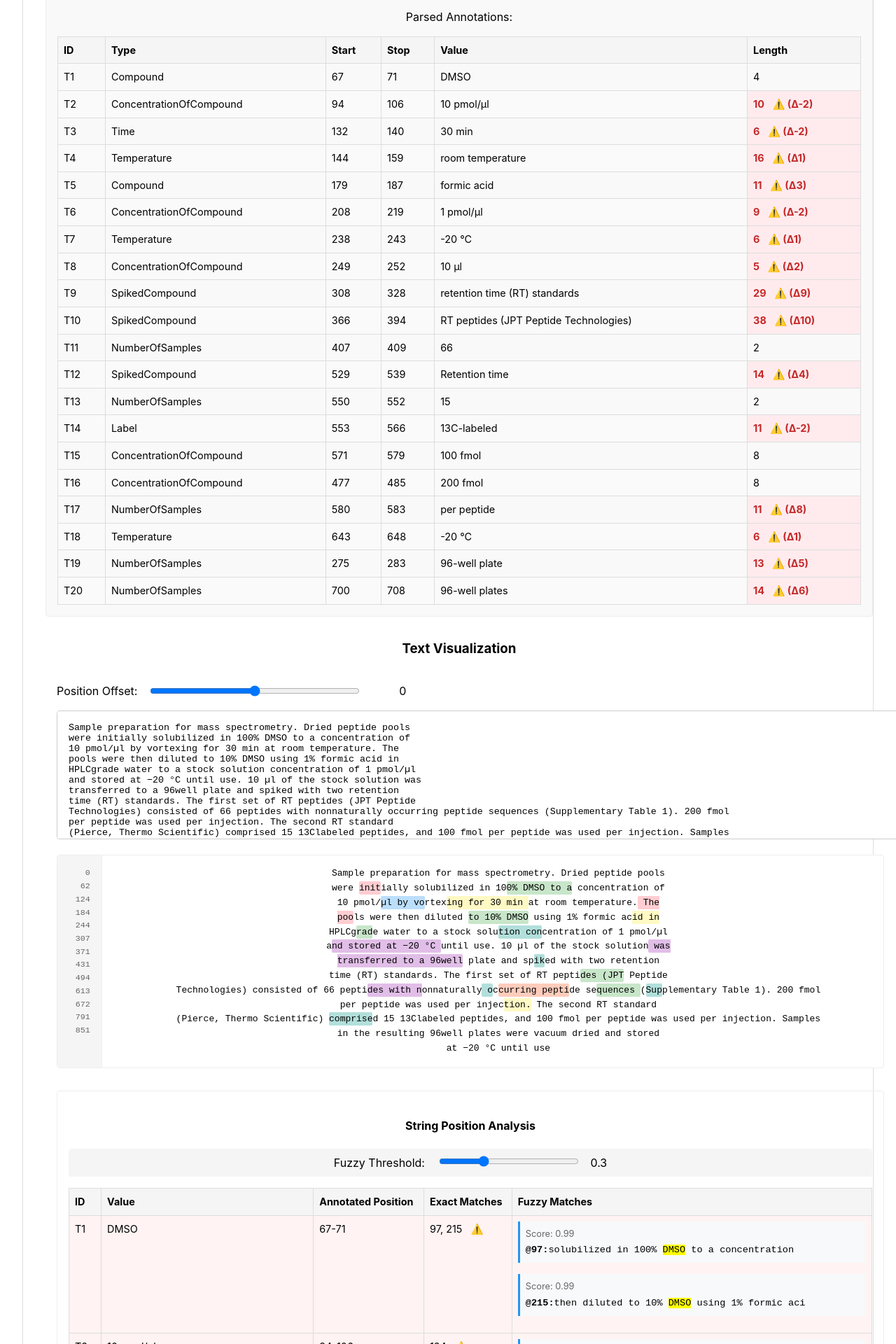
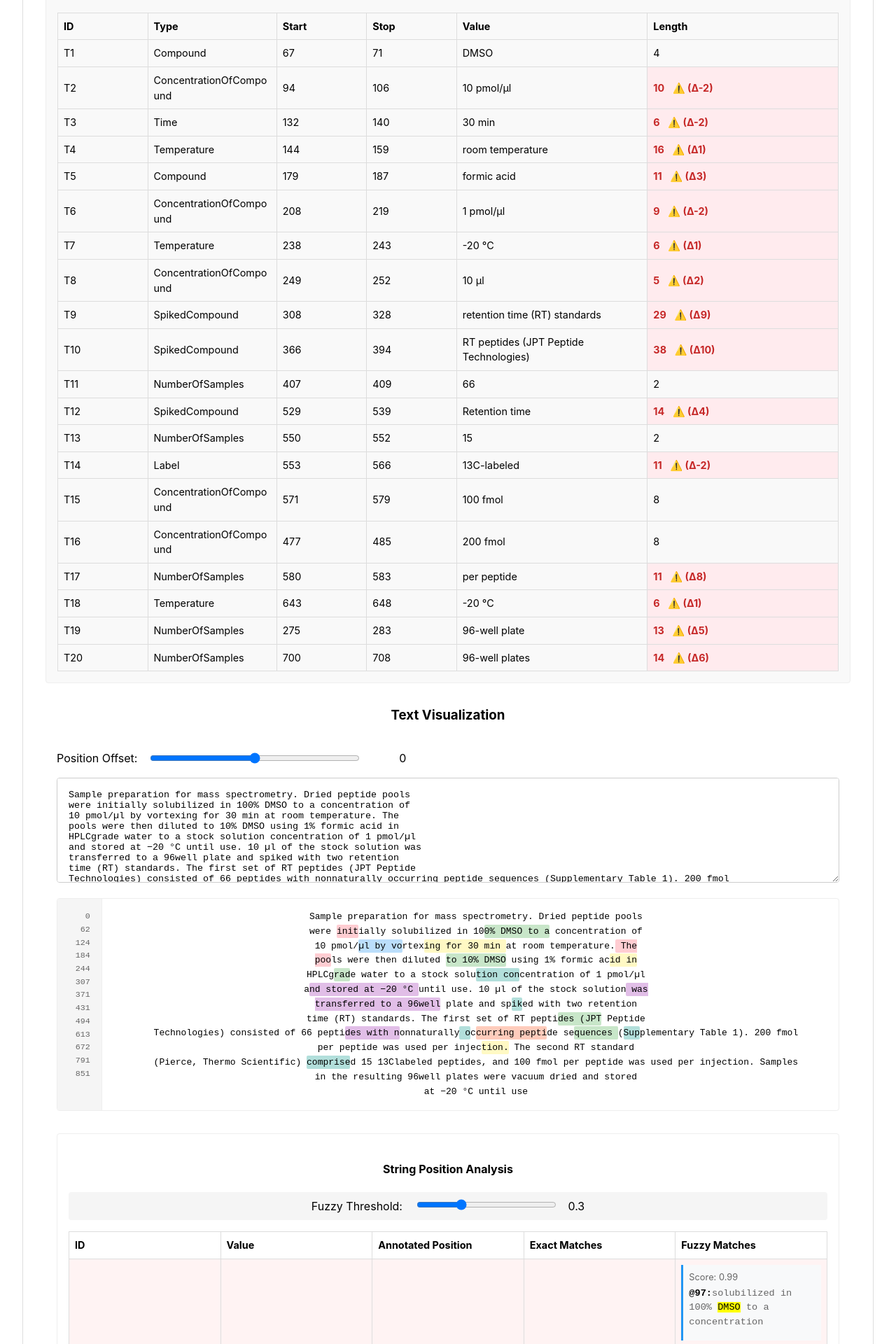
Before and after one commit to tkschmidt/bratAnn, a Vue app: page / in a window 1280 px wide. Shown: the part 400-2320 px from the top of the page at 70% size. Built offline with nearby package versions, Linux system fonts and the light colour scheme.

Commit message:
Fitting to container

```diff
--- a/src/components/AnnotatedText.vue
+++ b/src/components/AnnotatedText.vue
@@ -336,7 +336,9 @@ const stringMatches = computed(() => {
 <style scoped>
 .annotated-text-container {
   width: 100%;
+  max-width: 100%;
   padding: 1rem;
+  box-sizing: border-box;
 }
 
 .controls {
@@ -344,11 +346,13 @@ const stringMatches = computed(() => {
   align-items: center;
   gap: 1rem;
   margin-bottom: 1rem;
+  flex-wrap: wrap;
 }
 
 .offset-slider {
   flex: 1;
   max-width: 300px;
+  min-width: 100px;
 }
 
 .offset-value {
@@ -365,6 +369,7 @@ const stringMatches = computed(() => {
   border-radius: 4px;
   font-family: monospace;
   resize: vertical;
+  box-sizing: border-box;
 }
 
 .text-display-wrapper {
@@ -373,6 +378,9 @@ const stringMatches = computed(() => {
   border: 1px solid #eee;
   border-radius: 4px;
   background-color: white;
+  overflow-x: auto;
+  width: 100%;
+  box-sizing: border-box;
 }
 
 .line-numbers {
@@ -385,6 +393,7 @@ const stringMatches = computed(() => {
   text-align: right;
   min-width: 4em;
   user-select: none;
+  flex-shrink: 0;
 }
 
 .line-number {
@@ -398,6 +407,8 @@ const stringMatches = computed(() => {
   line-height: 1.6;
   white-space: pre-wrap;
   font-family: monospace;
+  overflow-x: hidden;
+  word-wrap: break-word;
 }
 
 .highlighted-text {
@@ -411,6 +422,9 @@ const stringMatches = computed(() => {
   padding: 1rem;
   border: 1px solid #eee;
   border-radius: 4px;
+  width: 100%;
+  box-sizing: border-box;
+  overflow-x: auto;
 }
 
 .matches-table {
@@ -418,6 +432,7 @@ const stringMatches = computed(() => {
   border-collapse: collapse;
   margin-top: 1rem;
   font-size: 0.9rem;
+  table-layout: fixed;
 }
 
 .matches-table th,
@@ -425,12 +440,9 @@ const stringMatches = computed(() => {
   padding: 0.5rem;
   text-align: left;
   border: 1px solid #ddd;
-  vertical-align: top;
-}
-
-.matches-table th {
-  background-color: #f5f5f5;
-  font-weight: bold;
+  overflow: hidden;
+  text-overflow: ellipsis;
+  word-wrap: break-word;
 }
 
 .position-mismatch td {
@@ -447,6 +459,8 @@ const stringMatches = computed(() => {
   padding: 0.5rem;
   background-color: #f5f5f5;
   border-radius: 4px;
+  width: 100%;
+  box-sizing: border-box;
 }
 
 .threshold-slider {
@@ -474,8 +488,14 @@ mark {
 }
 
 .context-entry {
+  margin-bottom: 0.5rem;
   font-family: monospace;
   font-size: 0.85rem;
   white-space: pre-wrap;
+  word-break: break-word;
+}
+
+.context-text {
+  color: #666;
 }
 </style>
--- a/src/components/bratAnn.vue
+++ b/src/components/bratAnn.vue
@@ -117,11 +117,15 @@ handleTextChange()
 <style scoped>
 .brat-annotation {
   width: 100%;
+  max-width: 100%;
   padding: 1rem;
+  box-sizing: border-box;
 }
 
 .annotation-input, .text-visualization {
   margin-bottom: 2rem;
+  width: 100%;
+  max-width: 100%;
 }
 
 .text-input {
@@ -133,14 +137,17 @@ handleTextChange()
   border-radius: 4px;
   font-family: monospace;
   resize: vertical;
+  box-sizing: border-box;
 }
 
 .parsed-output {
+  width: 100%;
+  overflow-x: auto;
   padding: 1rem;
   border: 1px solid #eee;
   border-radius: 4px;
   background-color: #f9f9f9;
-  overflow-x: auto;
+  box-sizing: border-box;
 }
 
 .annotation-table {
@@ -148,6 +155,7 @@ handleTextChange()
   border-collapse: collapse;
   margin-top: 1rem;
   font-size: 0.9rem;
+  table-layout: fixed;
 }
 
 .annotation-table th,
@@ -155,19 +163,27 @@ handleTextChange()
   padding: 0.5rem;
   text-align: left;
   border: 1px solid #ddd;
+  overflow: hidden;
+  text-overflow: ellipsis;
+  word-wrap: break-word;
 }
 
-.annotation-table th {
-  background-color: #f5f5f5;
-  font-weight: bold;
+/* Column widths */
+.annotation-table th:nth-child(1), /* ID */
+.annotation-table td:nth-child(1) {
+  width: 10%;
 }
 
-.annotation-table tr:nth-child(even) {
-  background-color: #fafafa;
+.annotation-table th:nth-child(2), /* Type */
+.annotation-table td:nth-child(2) {
+  width: 15%;
 }
 
-.annotation-table tr:hover {
-  background-color: #f0f0f0;
+.annotation-table th:nth-child(3), /* Start */
+.annotation-table td:nth-child(3),
+.annotation-table th:nth-child(4), /* Stop */
+.annotation-table td:nth-child(4) {
+  width: 10%;
 }
 
 .length-mismatch {
@@ -179,6 +195,5 @@ handleTextChange()
 .mismatch-info {
   margin-left: 0.5rem;
   cursor: help;
-  white-space: nowrap;
 }
 </style>
```
